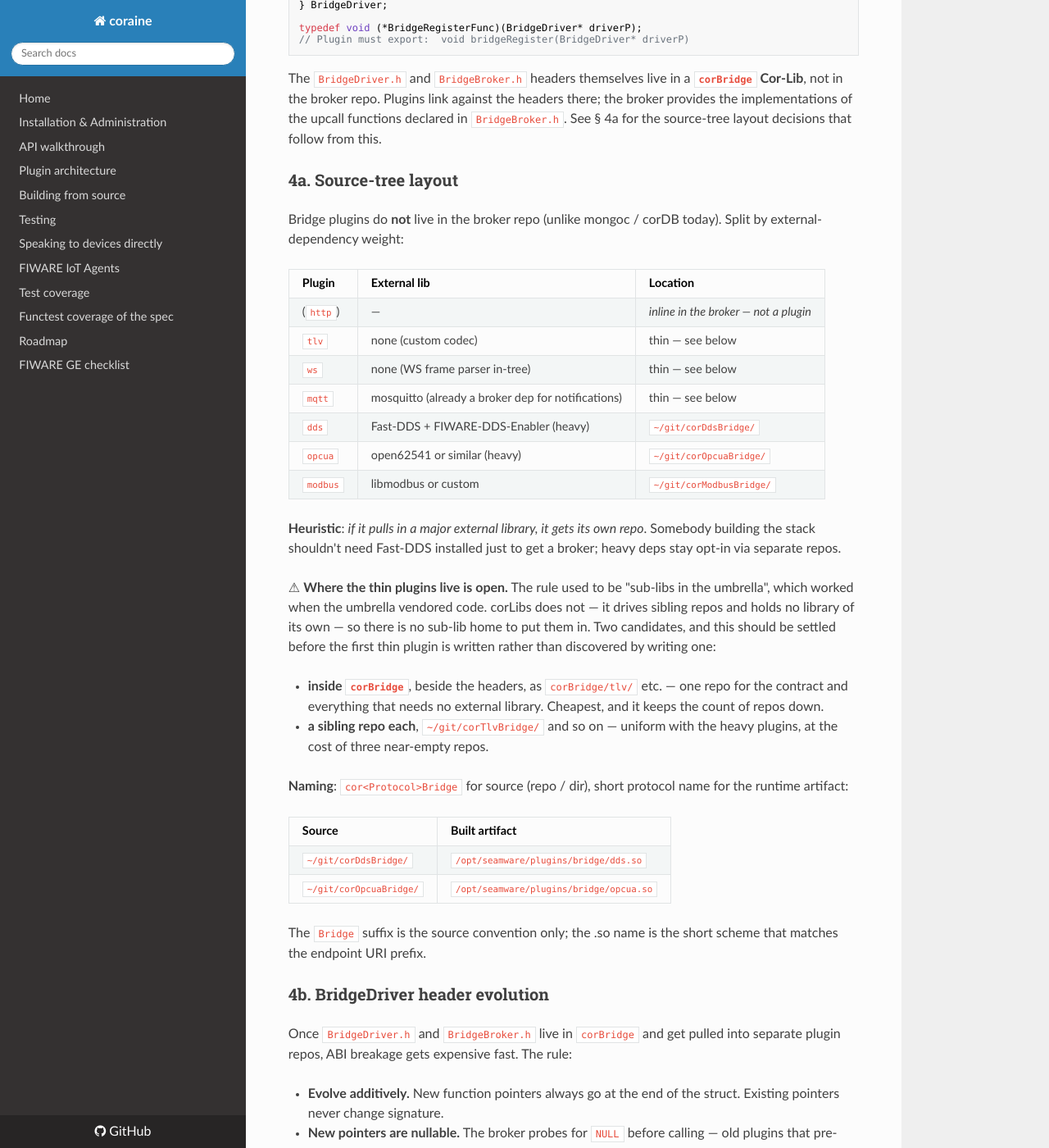
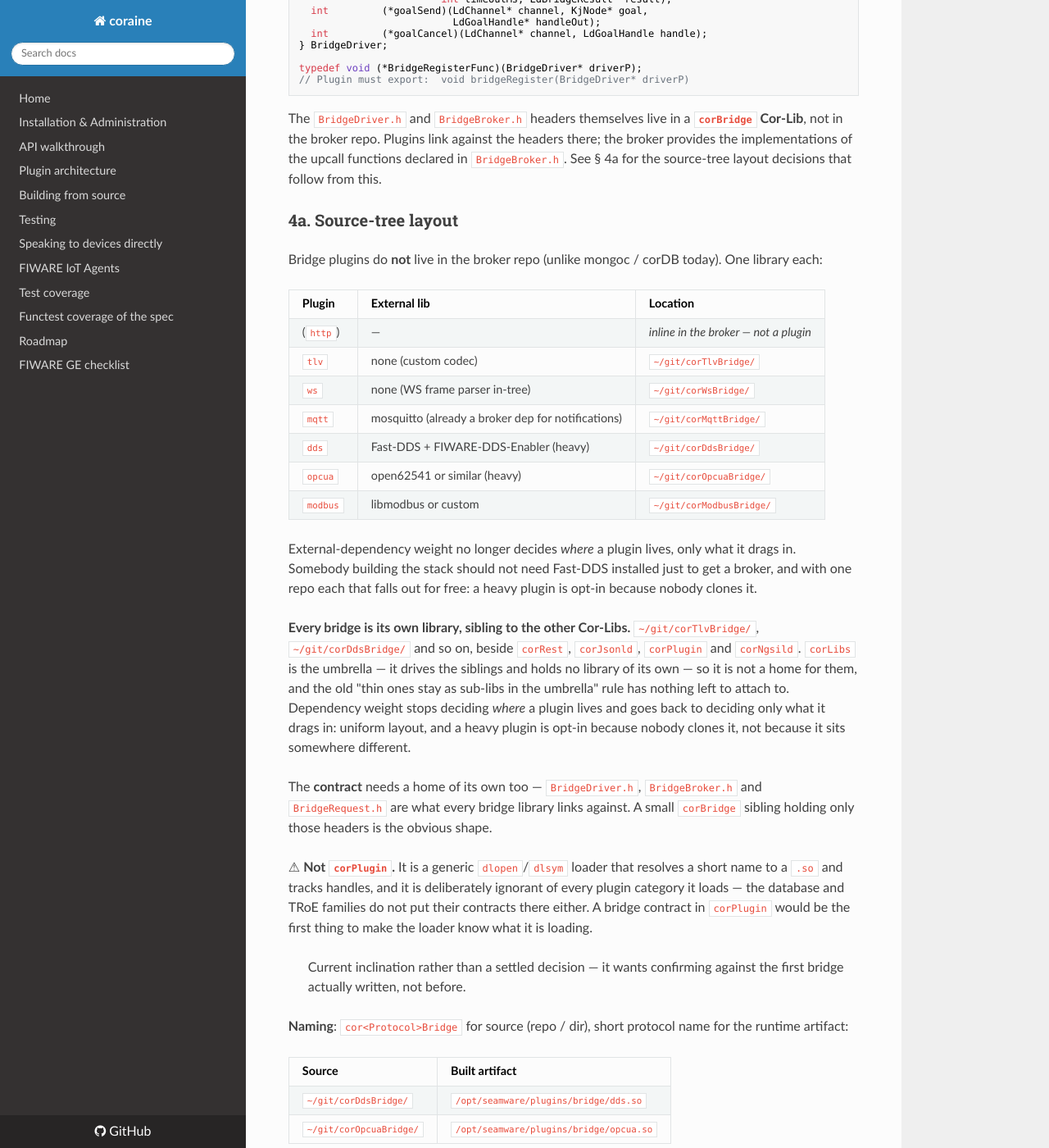
Before and after one commit to SEAMWARE/coraine, an MkDocs documentation site: the page built from doc/bridge-channels.md, in a window 1280 px wide and 1400 px high, scrolled down 16647 px. Shown: the whole window at 82% size. Built offline with MkDocs 1.6.1, drawn with Linux system fonts in a browser that asks for light colours; nearby versions of some CDN libraries; comment, search, counter and statistics services are not loaded; some of the changed text lies outside the part shown.

Commit message:
doc: one library per bridge, sibling to the other Cor-Libs
Answers the question 4a was left holding open. corLibs is the umbrella —
it drives siblings and holds no library of its own — so the old "thin
plugins stay as sub-libs in the umbrella" rule had nothing left to
attach to, and the fix is not to find it a new home but to drop the
distinction: corTlvBridge, corDdsBridge and the rest sit beside corRest,
corJsonld, corPlugin and corNgsild.

Dependency weight then decides only what a plugin drags in, not where it
lives. Heavy plugins stay opt-in for the better reason: nobody clones
them.

The contract headers need a home of their own, and it is not corPlugin —
that is a generic dlopen/dlsym loader, deliberately ignorant of every
category it loads, and the database and TRoE families do not put their
contracts there either. A small corBridge holding only the headers.

Marked as current inclination, not a settled decision.

Co-Authored-By: Claude Opus 5 (1M context) <noreply@anthropic.com>

```diff
--- a/doc/bridge-channels.md
+++ b/doc/bridge-channels.md
@@ -55,7 +55,9 @@ from being re-argued. Draft 2026-05-22, revised 2026-05-25, 2026-08-26,
 > conflating (§3), a **`status`** on both objects so the degraded states are
 > observable rather than silent (§3.3a), **no runtime plugin loading** (§3.5c),
 > and the apparent contradiction between §4c's "fail loudly" and §3.5b's "boot
-> anyway", which are different cases (§4c).
+> anyway", which are different cases (§4c). Source layout answered too: **one
+> library per bridge**, sibling to the other Cor-Libs, with the contract headers
+> in a small `corBridge` of their own (§4a).
 
 ## 1. Goal
 
@@ -849,34 +851,45 @@ layout decisions that follow from this.
 ### 4a. Source-tree layout
 
 Bridge plugins do **not** live in the broker repo (unlike mongoc /
-corDB today). Split by external-dependency weight:
+corDB today). One library each:
 
 | Plugin | External lib | Location |
 |---|---|---|
 | (`http`) | — | *inline in the broker — not a plugin* |
-| `tlv` | none (custom codec) | thin — see below |
-| `ws` | none (WS frame parser in-tree) | thin — see below |
-| `mqtt` | mosquitto (already a broker dep for notifications) | thin — see below |
+| `tlv` | none (custom codec) | `~/git/corTlvBridge/` |
+| `ws` | none (WS frame parser in-tree) | `~/git/corWsBridge/` |
+| `mqtt` | mosquitto (already a broker dep for notifications) | `~/git/corMqttBridge/` |
 | `dds` | Fast-DDS + FIWARE-DDS-Enabler (heavy) | `~/git/corDdsBridge/` |
 | `opcua` | open62541 or similar (heavy) | `~/git/corOpcuaBridge/` |
 | `modbus` | libmodbus or custom | `~/git/corModbusBridge/` |
 
-**Heuristic**: *if it pulls in a major external library, it gets its own
-repo*. Somebody building the stack shouldn't need Fast-DDS installed just to
-get a broker; heavy deps stay opt-in via separate repos.
-
-⚠ **Where the thin plugins live is open.** The rule used to be "sub-libs in
-the umbrella", which worked when the umbrella vendored code. corLibs does
-not — it drives sibling repos and holds no library of its own — so there is
-no sub-lib home to put them in. Two candidates, and this should be settled
-before the first thin plugin is written rather than discovered by writing
-one:
-
-- **inside `corBridge`**, beside the headers, as `corBridge/tlv/` etc. —
-  one repo for the contract and everything that needs no external library.
-  Cheapest, and it keeps the count of repos down.
-- **a sibling repo each**, `~/git/corTlvBridge/` and so on — uniform with
-  the heavy plugins, at the cost of three near-empty repos.
+External-dependency weight no longer decides *where* a plugin lives, only what
+it drags in. Somebody building the stack should not need Fast-DDS installed
+just to get a broker, and with one repo each that falls out for free: a heavy
+plugin is opt-in because nobody clones it.
+
+**Every bridge is its own library, sibling to the other Cor-Libs.**
+`~/git/corTlvBridge/`, `~/git/corDdsBridge/` and so on, beside `corRest`,
+`corJsonld`, `corPlugin` and `corNgsild`. `corLibs` is the umbrella — it drives
+the siblings and holds no library of its own — so it is not a home for them,
+and the old "thin ones stay as sub-libs in the umbrella" rule has nothing left
+to attach to. Dependency weight stops deciding *where* a plugin lives and goes
+back to deciding only what it drags in: uniform layout, and a heavy plugin is
+opt-in because nobody clones it, not because it sits somewhere different.
+
+The **contract** needs a home of its own too — `BridgeDriver.h`,
+`BridgeBroker.h` and `BridgeRequest.h` are what every bridge library links
+against. A small `corBridge` sibling holding only those headers is the obvious
+shape.
+
+⚠ **Not `corPlugin`.** It is a generic `dlopen`/`dlsym` loader that resolves a
+short name to a `.so` and tracks handles, and it is deliberately ignorant of
+every plugin category it loads — the database and TRoE families do not put
+their contracts there either. A bridge contract in `corPlugin` would be the
+first thing to make the loader know what it is loading.
+
+> Current inclination rather than a settled decision — it wants confirming
+> against the first bridge actually written, not before.
 
 **Naming**: `cor<Protocol>Bridge` for source (repo / dir), short protocol
 name for the runtime artifact:
```
